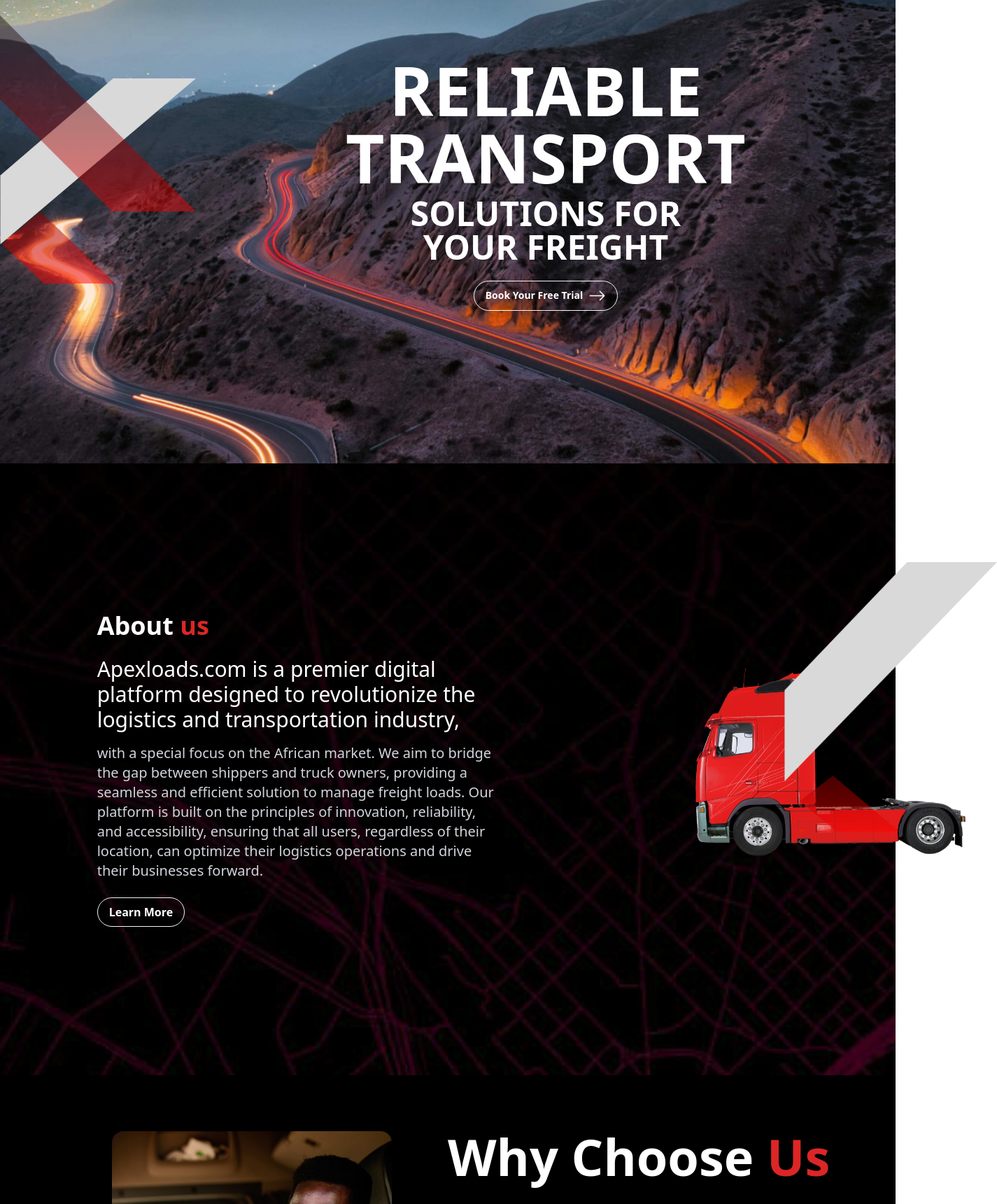
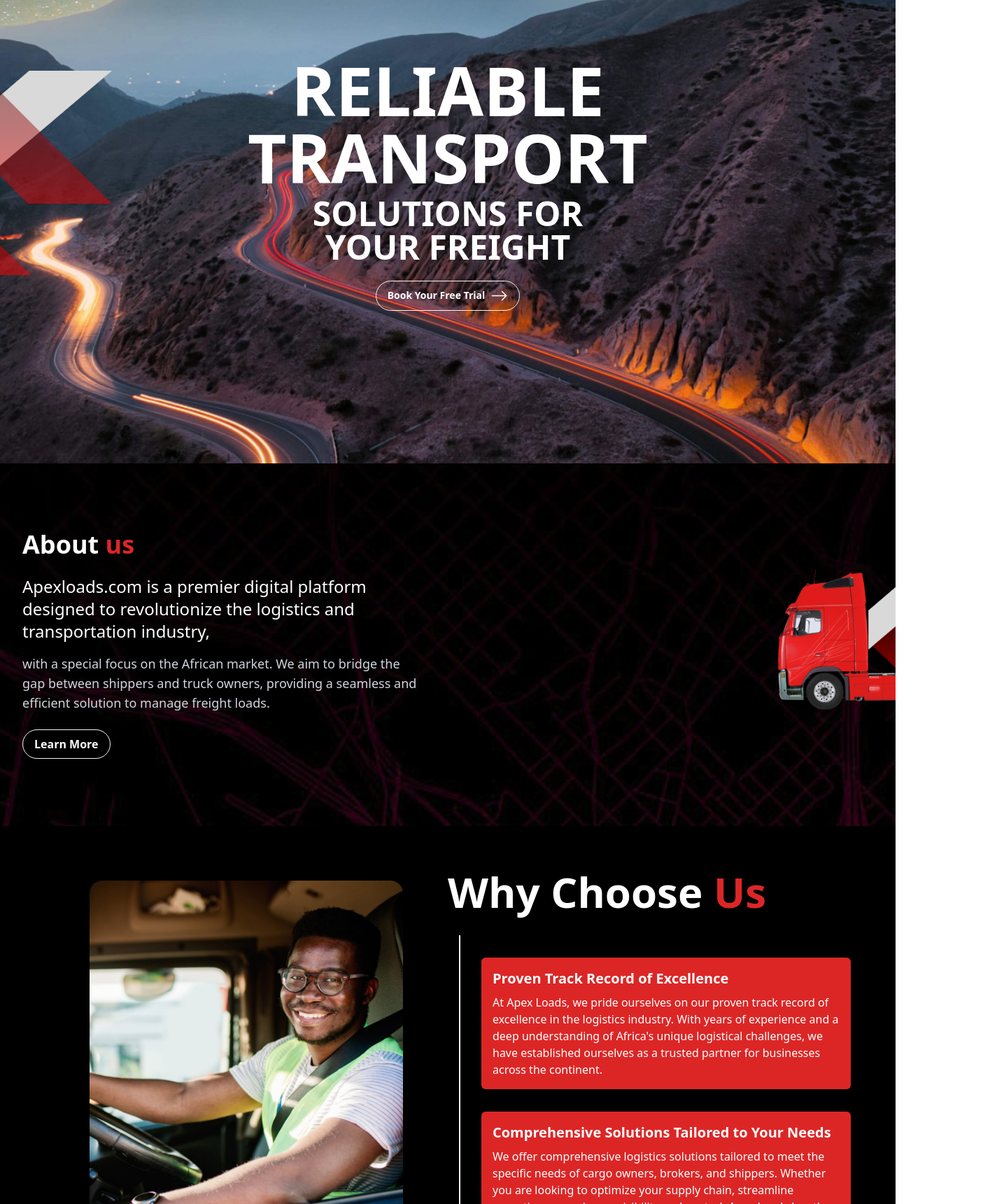
Before and after one commit to Sunny-Maheshwari/Apex-loads-Reactjs--Twalwindcss-Sunny, a React (Create React App) app: page / in a window 1280 px wide. Shown: the part 284-2004 px from the top of the page at 70% size, 1425 px wide, since content can reach past the window. Built offline with nearby package versions, Linux system fonts and the light colour scheme.

Commit message:
design responive fixed

```diff
--- a/src/components/About.js
+++ b/src/components/About.js
@@ -3,75 +3,81 @@ import img3 from "../assets/truck.png";
 import img2 from "../assets/Vector 12.png";
 import img4 from "../assets/Vector 10.png";
 import img5 from "../assets/pic.png";
-import popMsg from "../assets/messagePop.png";
 import Slider from "./Slider";
 
 const About = () => {
   return (
-    <div className="relative bg-[url('/src/assets/mapbg.png')] bg-cover bg-center h-full justify-center items-center">
-      <div className="flex flex-col lg:flex-row bg-transparent text-white w-full justify-center items-center py-[180px]">
+    <div className="relative bg-[url('/src/assets/mapbg.png')] bg-cover bg-center min-h-screen">
+      <div className="flex flex-col lg:flex-row bg-transparent text-white w-full justify-center items-center py-16 lg:py-24">
         {/* Text Section */}
-        <div className="container mx-auto p-8 w-full lg:w-1/2">
+        <div className="container mx-auto px-4 sm:px-6 lg:px-8 w-full lg:w-1/2">
           <h2 className="text-3xl md:text-4xl font-bold mb-6">
             About <span className="text-red-600">us</span>
           </h2>
-          <h1 className="text-base sm:text-lg md:text-xl lg:text-2xl xl:text-3xl text-white mt-6 leading-relaxed">
+          <h1 className="text-base sm:text-lg md:text-xl lg:text-2xl text-white mt-4 leading-relaxed">
             Apexloads.com is a premier digital platform designed to
             revolutionize the logistics and transportation industry,
-            <span className="block mt-4 text-sm sm:text-base md:text-lg lg:text-xl text-gray-300">
+            <span className="block mt-4 text-sm sm:text-base md:text-lg text-gray-300">
               with a special focus on the African market. We aim to bridge the
               gap between shippers and truck owners, providing a seamless and
-              efficient solution to manage freight loads. Our platform is built
-              on the principles of innovation, reliability, and accessibility,
-              ensuring that all users, regardless of their location, can
-              optimize their logistics operations and drive their businesses
-              forward.
+              efficient solution to manage freight loads.
             </span>
           </h1>
 
-          <button className="flex justify-between items-center mt-6 px-4 py-2 font-extrabold bg-transparent border border-gray-100 text-white text-md rounded-full hover:bg-gray-700">
+          <button className="flex justify-between items-center mt-6 px-4 py-2 font-bold bg-transparent border border-gray-100 text-white text-sm sm:text-base rounded-full hover:bg-gray-700 transition duration-300">
             Learn More
           </button>
         </div>
 
         {/* Image Section */}
-        <div className="relative w-full lg:w-1/3 lg:right-[-125px] mb-6 lg:mb-0">
-          <img src={img3} alt="Truck" />
+        <div className="relative w-full lg:w-1/2 mt-8 lg:mt-0 overflow-hidden">
+          {/* Truck image */}
+          <div className="relative w-full overflow-hidden left-[300px]">
+            <img
+              src={img3}
+              alt="Truck"
+              className="w-1/2 object-cover mx-auto"
+            />
+            {/* Overlay images */}
+            <div className="">
             <img
               src={img4}
               alt="Icon 4"
-            className="absolute bottom-[132px] right-[-20px] w-[304px] h-[313px] hidden lg:block"
+              className="absolute bottom-[47%] left-[47%] w-1/4 h-auto"
             />
             <img
               src={img2}
               alt="Icon 2"
-            className="absolute top-[158px] right-[120px] w-[142px] h-[80px] hidden lg:block"
+              className="absolute top-[37%] left-[48%] w-1/6 h-auto"
             />
             </div>
           </div>
-      <div class="flex flex-row justify-evenly items-start p-20 w-full bg-black h-full">
-        <div class="w-1/2 flex items-center justify-center">
+        </div>
+      </div>
+
+      <div className="flex flex-col lg:flex-row justify-evenly items-center p-8 lg:p-16 w-full bg-black">
+        <div className="w-full lg:w-1/2 mb-8 lg:mb-0">
           <img
             src={img5}
             alt="Man"
-            class="rounded-md shadow-lg w-[400px] h-auto object-cover"
+            className="rounded-md shadow-lg w-full max-w-md h-auto object-cover mx-auto"
           />
         </div>
 
-        <div class="w-1/2">
-          <h2 class="text-4xl md:text-7xl font-bold text-white mb-6">
-            Why Choose <span class="text-red-600">Us</span>
+        <div className="w-full lg:w-1/2">
+          <h2 className="text-4xl md:text-5xl lg:text-6xl font-bold text-white mb-8">
+            Why Choose <span className="text-red-600">Us</span>
           </h2>
 
-          <div class="relative flex flex-col space-x-[60px] justify-between">
-            <div class="w-[2px] bg-white h-[502px] absolute top-12"></div>
+          <div className="relative flex flex-col space-y-8">
+            <div className="w-[2px] bg-white h-full absolute left-4 top-0 hidden sm:block"></div>
 
-            <div class="relative p-5 space-y-10 ml-8">
-              <div class="bg-red-600 text-white p-5 rounded-md shadow-lg w-[350px]">
-                <h3 class="font-bold text-xl">
+            <div className="relative pl-8 sm:pl-12 space-y-8">
+              <div className="bg-red-600 text-white p-4 rounded-md shadow-lg">
+                <h3 className="font-bold text-xl mb-2">
                   Proven Track Record of Excellence
                 </h3>
-                <p>
+                <p className="text-sm sm:text-base">
                   At Apex Loads, we pride ourselves on our proven track record
                   of excellence in the logistics industry. With years of
                   experience and a deep understanding of Africa's unique
@@ -80,11 +86,11 @@ const About = () => {
                 </p>
               </div>
 
-              <div class="bg-red-600 text-white p-5 rounded-md shadow-lg w-[350px]">
-                <h3 class="font-bold text-xl">
+              <div className="bg-red-600 text-white p-4 rounded-md shadow-lg">
+                <h3 className="font-bold text-xl mb-2">
                   Comprehensive Solutions Tailored to Your Needs
                 </h3>
-                <p>
+                <p className="text-sm sm:text-base">
                   We offer comprehensive logistics solutions tailored to meet
                   the specific needs of cargo owners, brokers, and shippers.
                   Whether you are looking to optimize your supply chain,
@@ -95,8 +101,8 @@ const About = () => {
             </div>
           </div>
         </div>
+      </div>
 
-      </div>
       <Slider />
     </div>
   );
--- a/src/components/HomeSection.js
+++ b/src/components/HomeSection.js
@@ -6,10 +6,10 @@ import { BsArrowRight } from "react-icons/bs";
 
 const HomeSection = () => {
   return (
-    <div className="relative bg-[url('/src/assets/hero-bg.jpg')] bg-cover bg-center h-screen w-full text-white">
-      <div className="relative w-full flex flex-col md:flex-row items-center justify-between h-full px-4 md:px-20">
+    <div className="relative bg-[url('/src/assets/hero-bg.jpg')] bg-cover bg-center min-h-screen w-full text-white flex items-center justify-center">
+      <div className="relative w-full flex flex-col items-center justify-center px-4 py-8 md:py-0 md:px-20">
         {/* Left Section: Decorative Images */}
-        <div className="hidden md:block w-1/4 relative right-[100px] top-[-150px]">
+        <div className="hidden md:block w-1/4 relative right-[640px] bottom-[-20px]">
           <img
             src={img1}
             alt="Icon 1"
@@ -27,25 +27,14 @@ const HomeSection = () => {
           />
         </div>
 
-        {/* Right Section: Text Content */}
+        {/* Text Content */}
         <div className="w-full md:w-3/4 flex flex-col items-center justify-center text-center">
-          <div className="w-full">
-            <h1 className="text-6xl md:text-6xl lg:text-8xl font-extrabold uppercase">
-              Reliable
-            </h1>
-            <h1 className="text-6xl md:text-6xl lg:text-8xl font-extrabold uppercase">
-              Transport
-            </h1>
-          </div>
-          <div className="w-full mt-2">
-            <p className="text-3
-            xl md:text-4xl lg:text-5xl font-extrabold uppercase">
-              Solutions for
-            </p>
-            <p className="text-3xl md:text-4xl lg:text-5xl font-extrabold uppercase">
-              Your Freight
-            </p>
-          </div>
+          <h1 className="text-4xl sm:text-5xl md:text-6xl lg:text-8xl font-extrabold uppercase leading-tight">
+            Reliable<br />Transport
+          </h1>
+          <p className="text-2xl sm:text-3xl md:text-4xl lg:text-5xl font-extrabold uppercase mt-2 leading-tight">
+            Solutions for<br />Your Freight
+          </p>
           <button className="flex justify-between items-center mt-6 px-4 py-2 font-extrabold bg-transparent border border-gray-100 text-white text-sm md:text-md rounded-full hover:bg-gray-700">
             Book Your Free Trial{" "}
             <BsArrowRight className="text-white ml-2 self-center" size={"25px"} />
--- a/src/components/Slider.js
+++ b/src/components/Slider.js
@@ -34,29 +34,27 @@ const creators = [
 
 const Slider = () => {
   return (
-    <div className="h-screen bg-black flex items-center justify-center p-20">
-      <div className="container mx-auto py-12 space-y-20">
-        <div className="flex flex-row justify-between items-center">
-          <h3 className="text-6xl font-bold text-white text-left">
-            Services We <span class="text-red-600">Offer</span>
+    <div className="min-h-screen bg-black flex items-center justify-center p-4 sm:p-8 md:p-12 lg:p-20">
+      <div className="container mx-auto py-8 sm:py-12 space-y-8 sm:space-y-12">
+        <div className="flex flex-col sm:flex-row justify-between items-center space-y-4 sm:space-y-0">
+          <h3 className="text-4xl sm:text-5xl lg:text-6xl font-bold text-white text-center sm:text-left">
+            Services We <span className="text-red-600">Offer</span>
           </h3>
-          <div className="hidden sm:flex">
-            <button className="hover:bg-red-400 cursor-pointer bg-[#D91E27] text-white rounded-full btn-sm w-[100px]">
-              Know more
-            </button>
-          </div>
+          <button className="hover:bg-red-400 cursor-pointer bg-[#D91E27] text-white rounded-full btn-sm w-[120px] sm:w-[140px]">
+            Know more
+          </button>
         </div>
-        <div className="carousel w-full flex overflow-x-auto space-x-6 snap-x snap-mandatory">
+        <div className="carousel w-full flex overflow-x-auto space-x-4 sm:space-x-6 snap-x snap-mandatory pb-4">
           {creators.map((creator, index) => (
-            <div className="card bg-base-100 w-96 shadow-xl">
-              <figure>
-                <img src={creator.img} alt="Shoes" />
+            <div key={index} className="card bg-base-100 w-[280px] sm:w-[320px] md:w-[360px] lg:w-96 shadow-xl flex-shrink-0 snap-center">
+              <figure className="px-4 pt-4">
+                <img src={creator.img} alt={creator.name} className="rounded-xl" />
               </figure>
-              <div className="card-body">
-                <h2 className="card-title">{creator.name}</h2>
-                <p>{creator.description}</p>
-                <div className="hidden sm:flex">
-                  <button className="hover:bg-red-400 cursor-pointer bg-[#D91E27] text-white rounded-full btn-sm w-[100px]">
+              <div className="card-body px-4 py-5">
+                <h2 className="card-title text-lg sm:text-xl">{creator.name}</h2>
+                <p className="text-sm sm:text-base">{creator.description}</p>
+                <div className="card-actions justify-end mt-4">
+                  <button className="hover:bg-red-400 cursor-pointer bg-[#D91E27] text-white rounded-full btn-sm w-[100px] sm:w-[120px]">
                     Know more
                   </button>
                 </div>
```
Also changed, not shown: src/components/HeroSection.js (+66 -17 lines). Lines whose indentation alone changed are shown as unchanged.
